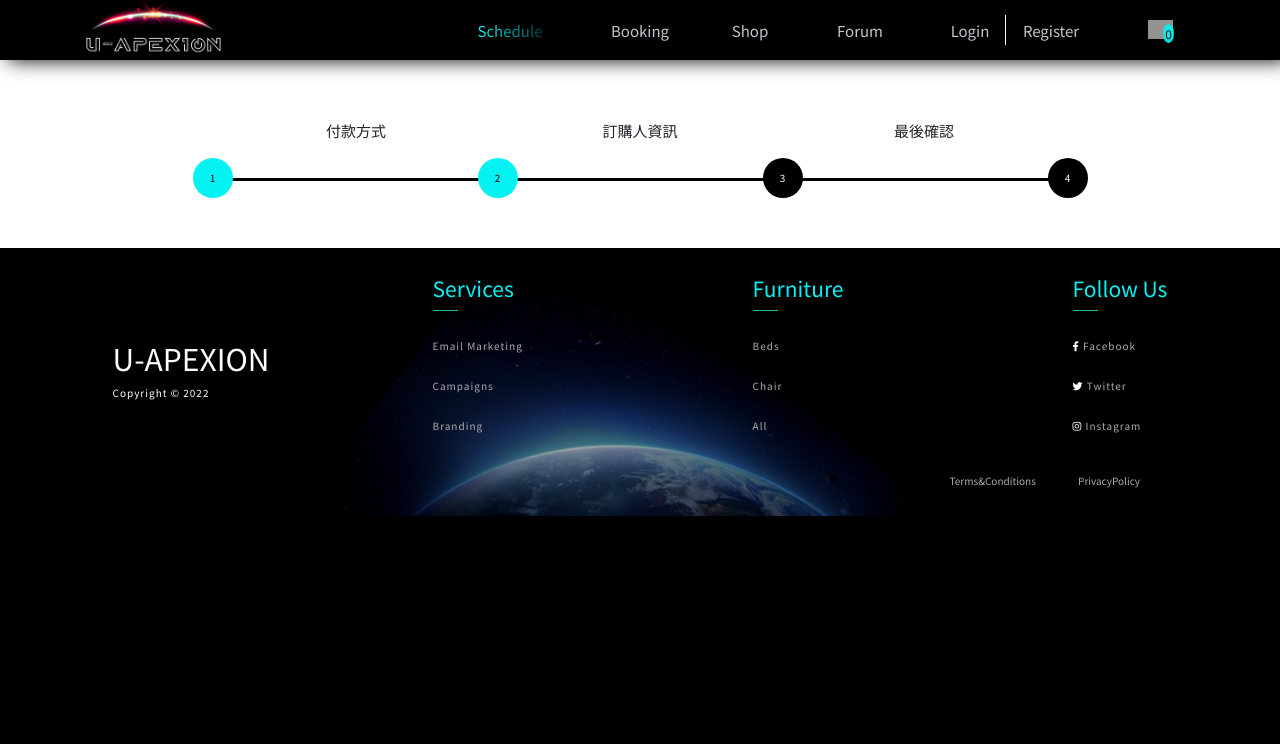
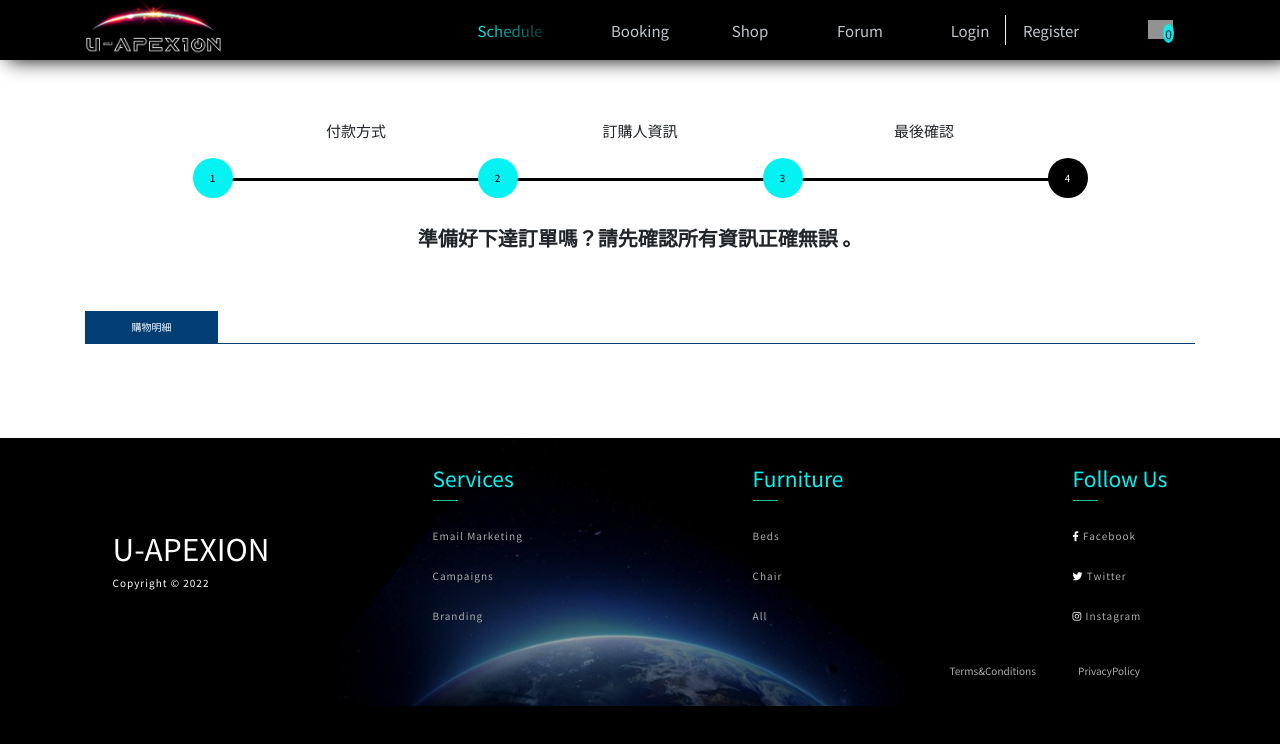
Before and after one commit to Jhih-Ting23472002/u-apexion-react, a React (Create React App) app: page /cart-final-check in a window 1280 px wide. Shown: the top 744 px of the page. Built offline with nearby package versions, Linux system fonts and the light colour scheme; grey boxes are pictures that could not be loaded.

Commit message:
第三頁正在切，用Link to 讓button 連接到下一頁

```diff
--- a/src/pages/Cart/CartChoosePayment.css
+++ b/src/pages/Cart/CartChoosePayment.css
@@ -1,3 +1,9 @@
+.cart-link{
+  color: #fff;
+}
+.cart-link:hover{
+  color: #fff;
+}
 .cart-background {
   background-color: #fff;
   /* height: 100vh; */
@@ -368,6 +374,9 @@
   /* border: 1px solid hotpink; */
   font-weight: 600;
 }
+.continue-btn:hover{
+  color: #fff;
+}
 .next-btn{
   width: 40%;
   background-color: #000;
@@ -411,7 +420,7 @@
   }
 
   .total-price-text{
-    font-size: 1.5rem;
+    font-size: 1rem;
     text-align: center;
   }
   .cart-select-country-badge{
@@ -449,6 +458,10 @@
 @media screen and (min-width: 576px) {
   .step-text{
     margin: 0px 7.5% 20px 7.5%;
+  }
+  .total-price-text{
+    font-size: 1.2rem;
+    text-align: center;
   }
   .cart-ml-7 {
     margin: 0px 8% 0px 8%;
@@ -555,6 +568,10 @@
     margin: 0px 7.5% 20px 7.5%;
     font-size: 1.6rem;
   }
+  .total-price-text{
+    font-size: 1.5rem;
+    text-align: center;
+  }
   .cart-step-line {
     background-color: #000;
     height: 3px;
@@ -641,6 +658,10 @@
     margin: 0px 8.5% 20px 8.5%;
     font-size: 1.5rem;
   }
+  .total-price-text{
+    font-size: 1.7rem;
+    text-align: center;
+  }
   .cart-select{
     font-size: 1.3rem;
     width: 8%;
@@ -694,6 +715,10 @@
     margin: 0px 9.5% 20px 9.5%;
     font-size: 1.5rem;
   }
+  .total-price-text{
+    font-size: 2rem;
+    text-align: center;
+  }
   .cart-select-country-badge{
     width: 50%;
   }
--- a/src/pages/Cart/CartChoosePayment.js
+++ b/src/pages/Cart/CartChoosePayment.js
@@ -5,6 +5,7 @@ import cartTicket from './img/cartTicket.png';
 import spaceSuit from './img/spaceSuit.png';
 import spaceSeat from './img/spaceSeat.png';
 import spaceShip from './img/spaceShip.png';
+import { Link } from 'react-router-dom';
 
 const CartChoosePayment = () => {
   return (
@@ -202,7 +203,12 @@ const CartChoosePayment = () => {
               <h5 className="cart-should-pay-total-price">應付總金額:$xxxxx</h5>
               <div className="cart-button">
                 <button className="btn continue-btn">繼續購物</button>
-                <button className="btn next-btn">下一步</button>
+                <Link
+                  className="btn next-btn cart-link"
+                  to={'/cart-information'}
+                >
+                  下一步
+                </Link>
               </div>
             </div>
           </div>
--- /dev/null
+++ b/src/pages/Cart/CartFinalCheck.css
@@ -0,0 +1,52 @@
+.step-three {
+    background-color: #05f2f2;
+    color: #000;
+}
+.cart-list-detail-line{
+    border-bottom: 1px solid #023e73;
+    margin-bottom: 4%;
+}
+.cart-check-list{
+    font-weight: bold;
+}
+.list-detail-text{
+    margin-top: 3%;
+    padding: 1% 1%;
+    width: 13%;
+    background-color: #023e73;
+    color: #fff;
+    text-align: center;
+}
+@media screen and (min-width: 576px){
+    .list-detail-text{
+        width: 16%;
+    }
+    .cart-check-list{
+        font-size: 1.2rem;
+        text-align: center;
+    }
+}
+@media screen and (min-width: 768px){
+    .list-detail-text{
+        width: 14%;
+    }
+    .cart-check-list{
+        font-size: 1.5rem;
+    }
+}
+@media screen and (min-width: 992px){
+    .list-detail-text{
+        width: 13%;
+    }
+    .cart-check-list{
+        font-size: 1.7rem;
+    }
+}
+@media screen and (min-width: 1200px){
+    .list-detail-text{
+        width: 12%;
+    }
+    .cart-check-list{
+        font-size: 2rem;
+    }
+}
--- a/src/pages/Cart/CartFinalCheck.js
+++ b/src/pages/Cart/CartFinalCheck.js
@@ -1,15 +1,19 @@
 import React from 'react';
+import './CartFinalCheck.css';
 
 const CartFinalCheck = () => {
   return (
     <>
       <div className="cart-background container-fluid">
         <div className="cart-container container">
+          {/* 付款方式  訂購人資訊 最後確認 */}
           <div className="cart row d-flex justify-content-center process-text">
             <div className="cart step-text">付款方式</div>
             <div className="cart step-text">訂購人資訊</div>
             <div className="cart step-text">最後確認</div>
           </div>
+
+          {/* 進度條球球 */}
           <div className="cart row d-flex justify-content-around process-line">
             <div className="cart cart-step-line"></div>
             <div className="cart-steps step-one cart-ml-7 d-flex align-items-center justify-content-center">
@@ -25,6 +29,16 @@ const CartFinalCheck = () => {
               4
             </div>
           </div>
+          <div className="cart d-flex justify-content-center py-5 cart-check-list">
+            準備好下達訂單嗎？請先確認所有資訊正確無誤 。
+          </div>
+
+          {/* 購物明細 */}
+          <div className="cart-list-detail">
+            <div className="cart-list-detail-line">
+              <div className="list-detail-text">購物明細</div>
+            </div>
+          </div>
         </div>
       </div>
     </>
--- a/src/pages/Cart/CartInformation.js
+++ b/src/pages/Cart/CartInformation.js
@@ -1,5 +1,6 @@
 import React from 'react';
 import './CartInformation.css';
+import { Link } from 'react-router-dom';
 
 const CartInformation = () => {
   return (
@@ -152,13 +153,19 @@ const CartInformation = () => {
           </div>
           <div className="previous-next-btn">
             <div className="col-3"></div>
-            <button className="btn next-btn position">
+            <Link
+              className="btn next-btn position cart-link"
+              to={'/cart-payment'}
+            >
               <i className="arrow left"></i>上一步
-            </button>
+            </Link>
             <div className="col-2"></div>
-            <button className="btn next-btn position">
+            <Link
+              className="btn next-btn position cart-link"
+              to={'/cart-final-check'}
+            >
               下ㄧ步<i className="arrow right"></i>
-            </button>
+            </Link>
             <div className="col-3"></div>
           </div>
         </div>
```
